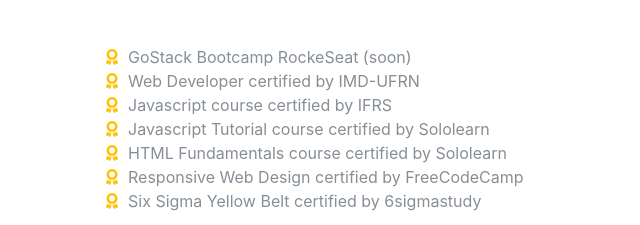
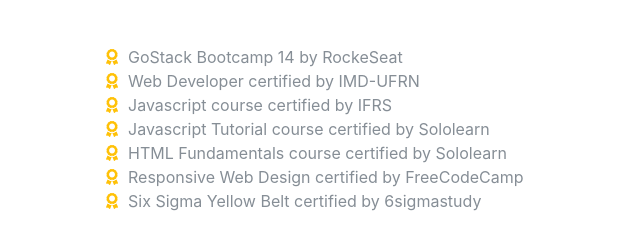
Before and after one commit to paulohfreire/pauloport, a Gatsby site: page / in a window 1280 px wide. Shown: the part 4334-4559 px from the top of the page, 232-872 px from the left. Built offline with nearby package versions, Linux system fonts and the light colour scheme; Gatsby itself is replaced by a stand-in of ours; a web font is replaced by a local one.

Commit message:
chore: change certificantions

```diff
--- a/src/pages/index.js
+++ b/src/pages/index.js
@@ -208,7 +208,7 @@
           <ul className="fa-ul mb-0">
             <li>
               <i className="fa-li fa fa-award text-warning"></i>
-              GoStack Bootcamp RockeSeat (soon)
+              GoStack Bootcamp 14 by RockeSeat
             </li>
             <li>
               <i className="fa-li fa fa-award text-warning"></i>
```
